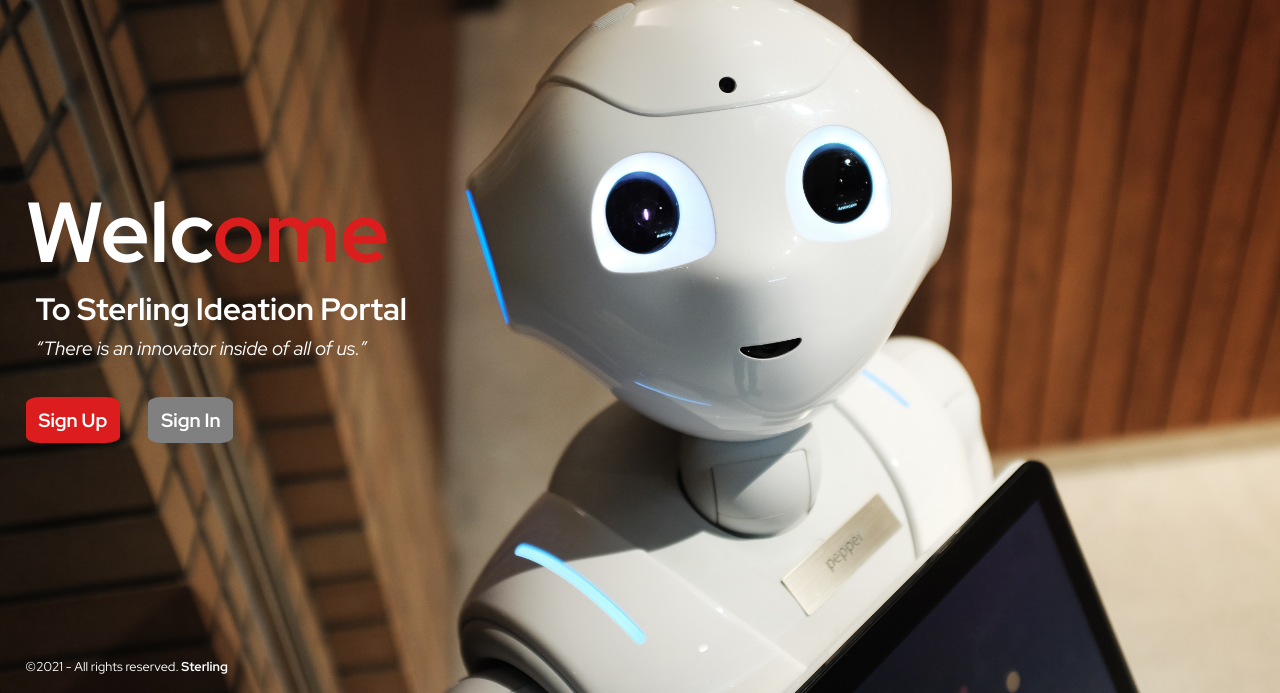
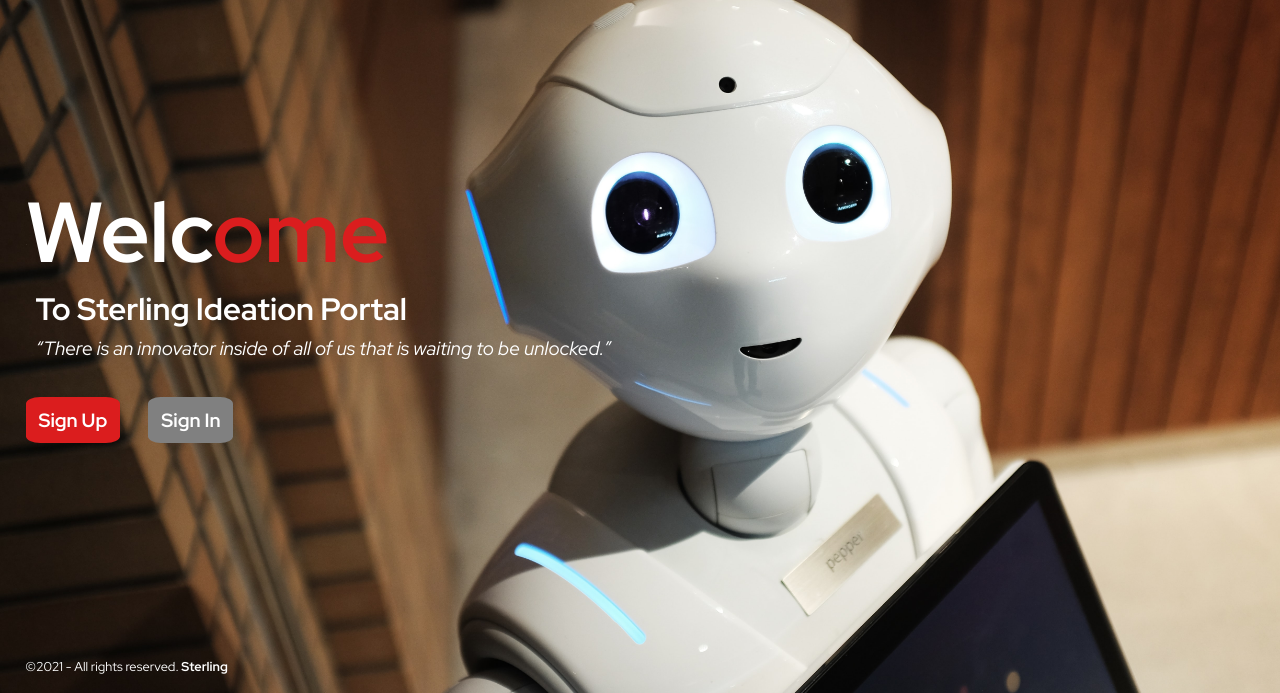
Before and after one commit to agoziemax/Project, a plain HTML site: page landing.html in a window 1280 px wide. Shown: the part 109-802 px from the top of the page. Drawn offline with Linux system fonts and the light colour scheme.

Commit message:
Update landing.html

```diff
--- a/landing.html
+++ b/landing.html
@@ -24,7 +24,7 @@
         <header class="hero-header">
           <h1 class="hero-title">Welc<span class="red">ome</span></h1>
           <h3>To Sterling Ideation Portal</h3>
-          <p><i>“There is an innovator inside of all of us.”</i></p> <br>
+          <p><i>“There is an innovator inside of all of us that is waiting to be unlocked.”</i></p> <br>
 
           <div class="sign-up"><a class="button button-primary" href="#">Sign Up</a>
             <a class=" button button-secondary" href="../Project/login.html" target="_blank">Sign In</a>
```
